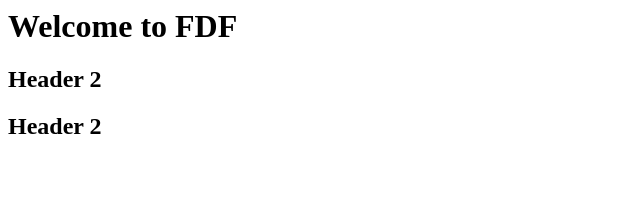
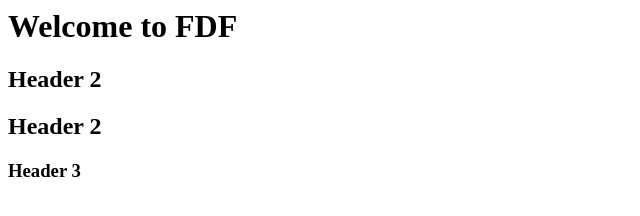
Before and after one commit to NagarjunaSir/Front107, a plain HTML site: page index.html in a window 1280 px wide. Shown: the full height of the page, 0-640 px from the left. Drawn offline with Linux system fonts and the light colour scheme.

Commit message:
commited

```diff
--- a/index.html
+++ b/index.html
@@ -1,3 +1,4 @@
 <h1> Welcome to FDF </h1>
 <h2> Header 2 <h2>
 <h2> Header 2 <h2>
+<h3> Header 3 <h3>
```
